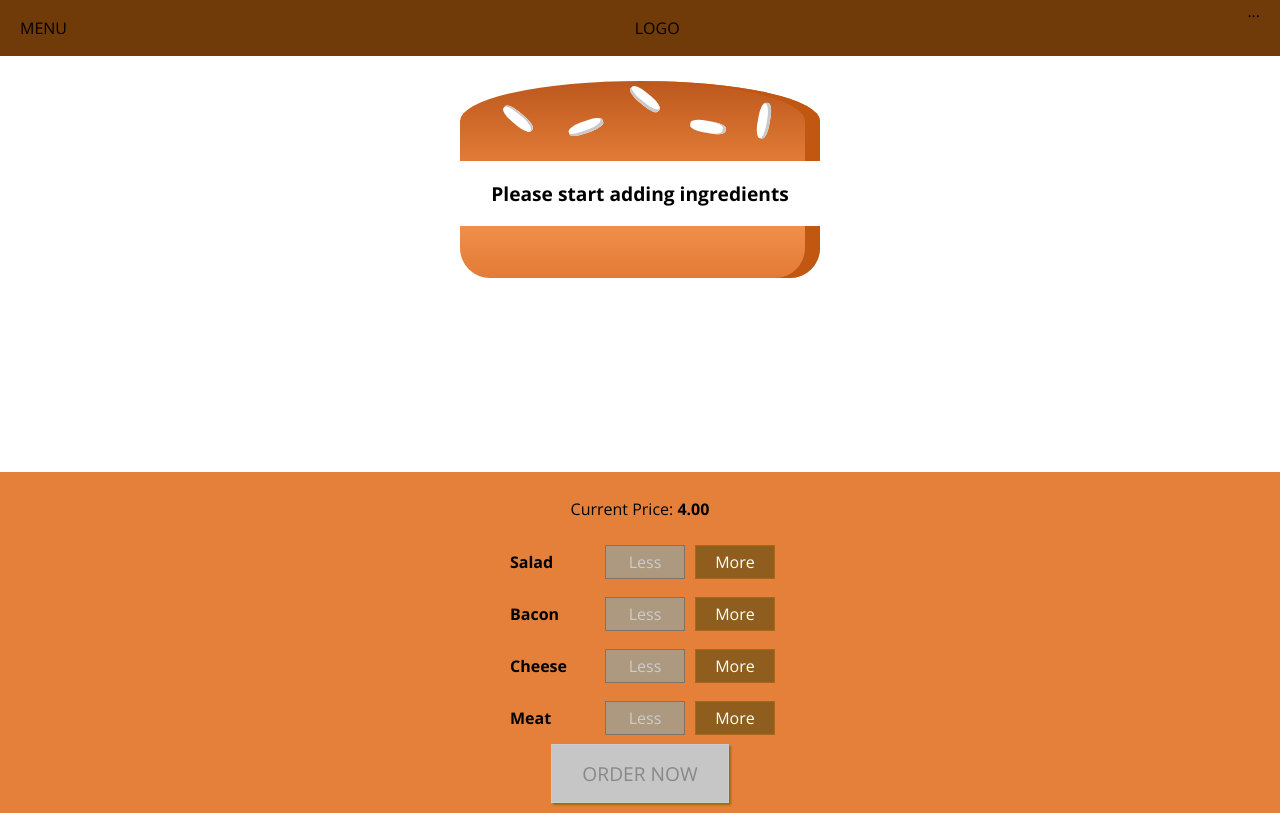
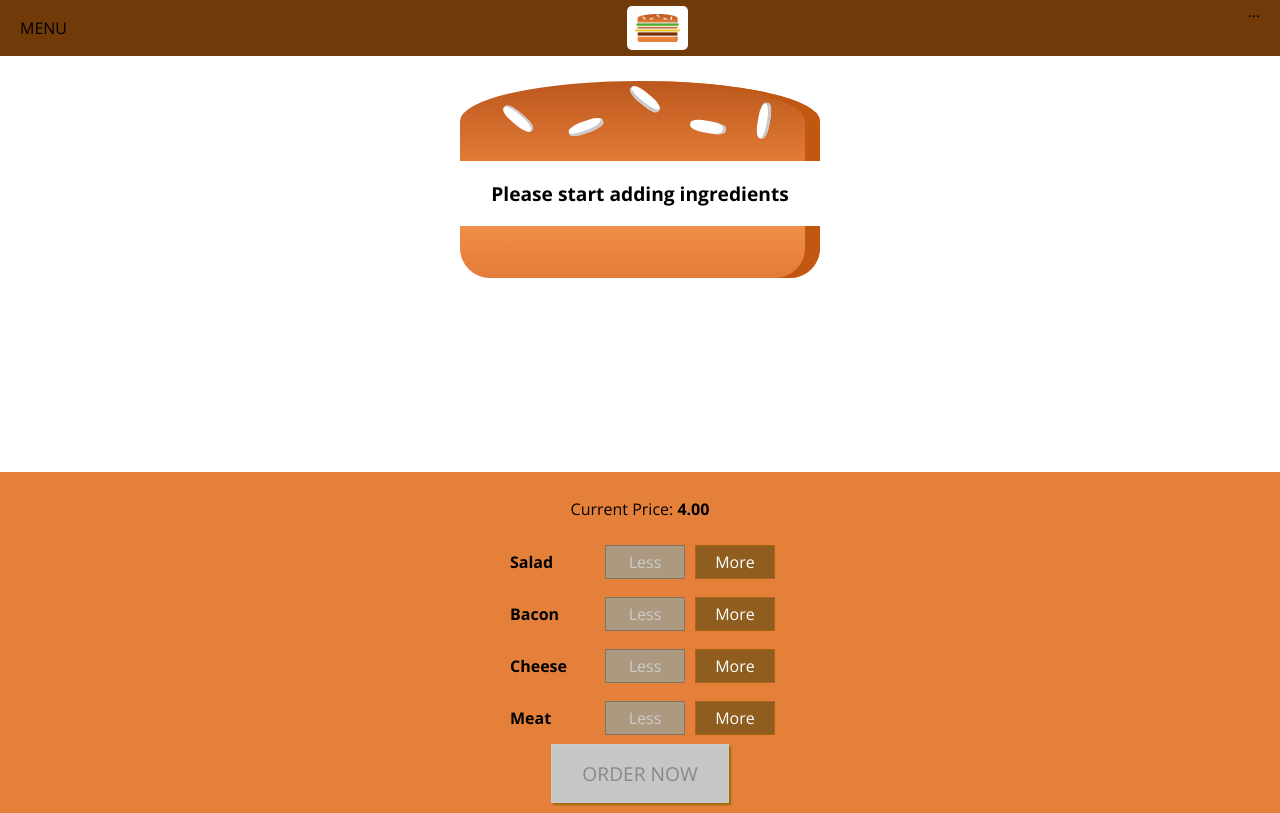
Before and after one commit to jvhti/burger-builder, a React (Create React App) app: page / in a window 1280 px wide. Built offline with nearby package versions, Linux system fonts and the light colour scheme.

Commit message:
Create Logo component

```diff
--- /dev/null
+++ b/src/components/Logo/Logo.js
@@ -0,0 +1,14 @@
+import React from 'react';
+
+import burgerLogo from '../../assets/images/burger-logo.png';
+import classes from './Logo.module.scss';
+
+const logo = () => {
+  return (
+      <div className={classes.Logo}>
+        <img src={burgerLogo} alt="MyBurger"/>
+      </div>
+  );
+};
+
+export default logo;
--- /dev/null
+++ b/src/components/Logo/Logo.module.scss
@@ -0,0 +1,12 @@
+.Logo {
+  background-color: white;
+  padding: 8px;
+  height: 80%;
+  box-sizing: border-box;
+  border-radius: 5px;
+
+  img {
+    height: 100%;
+    width: auto;
+  }
+}
--- a/src/components/Navigation/Toolbar/Toolbar.js
+++ b/src/components/Navigation/Toolbar/Toolbar.js
@@ -1,11 +1,12 @@
 import React from 'react';
 import classes from './Toolbar.module.scss';
+import Logo from "../../Logo/Logo";
 
 const toolbar = () => {
   return (
       <header className={classes.Toolbar}>
         <div>MENU</div>
-        <div>LOGO</div>
+        <Logo/>
         <nav>
           ...
         </nav>
```
Also changed, not shown: src/assets/images/burger-logo.png (added).
